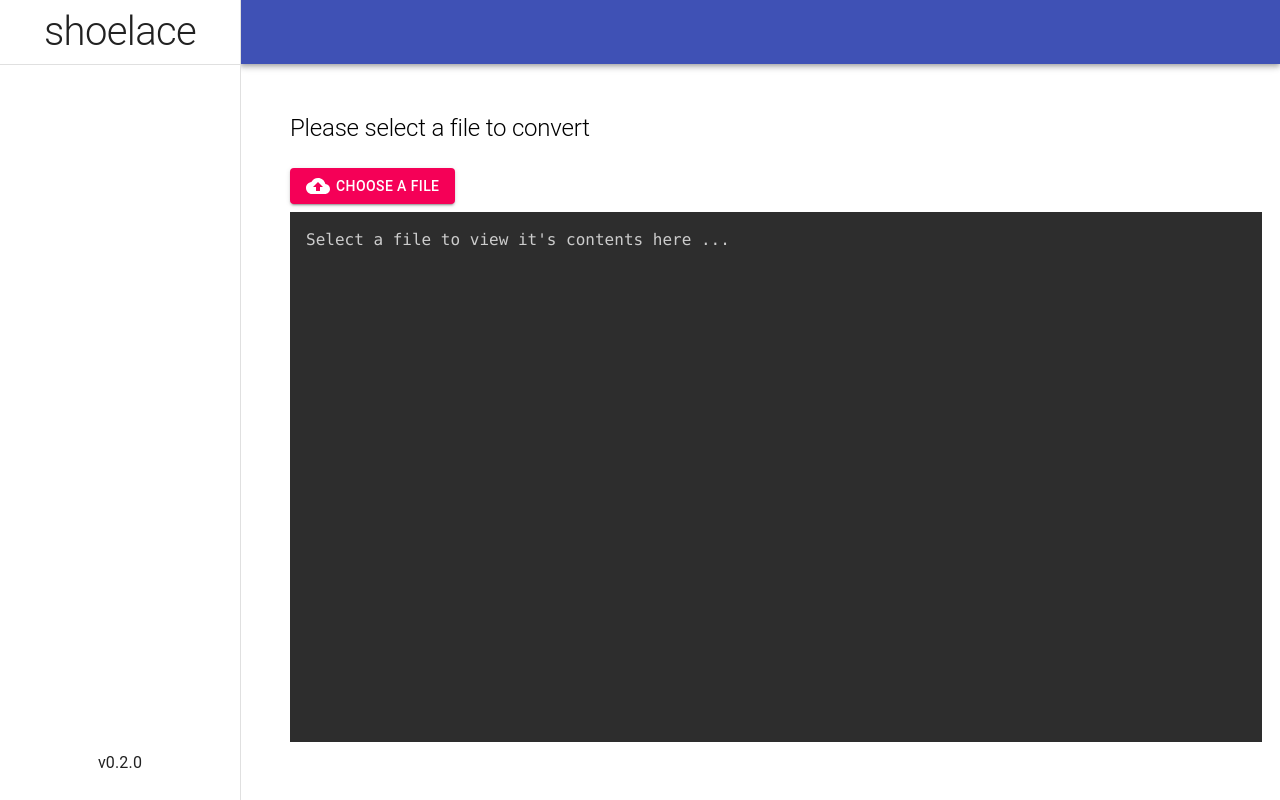
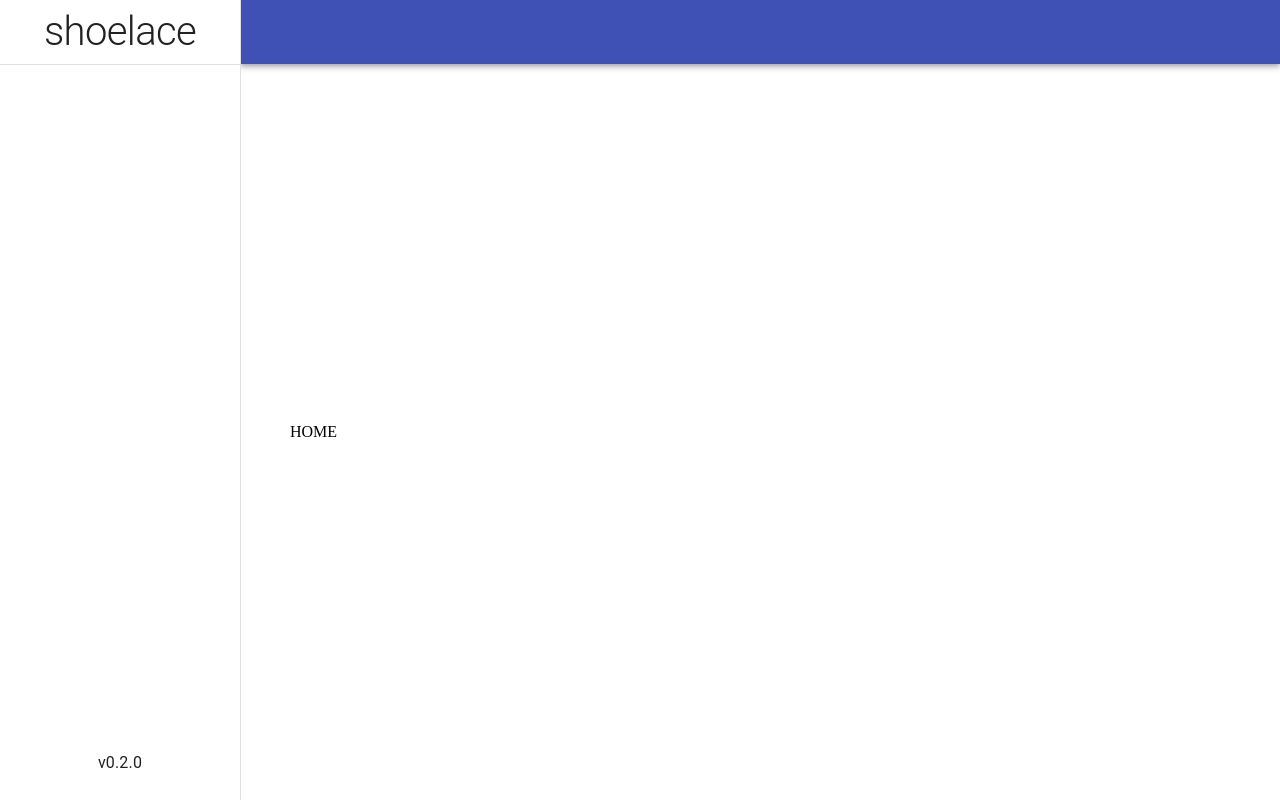
Before and after one commit to actuallyReallyAlex/shoelace, a React (Create React App) app: page / in a window 1280 px wide. Built offline with nearby package versions, Linux system fonts and the light colour scheme.

Commit message:
Home Page

```diff
--- a/src/App.js
+++ b/src/App.js
@@ -3,6 +3,7 @@ import Input from "./components/Input";
 import Output from "./components/Output";
 import styled from "styled-components";
 import Status from "./components/status";
+import Home from "./components/Home";
 
 const AppContainer = styled.div`
   align-items: flex-start;
@@ -15,15 +16,15 @@ const AppContainer = styled.div`
 
 const App = () => {
   const [output, setOutput] = useState(null);
-  const [stage, setStage] = useState("input");
+  const [stage, setStage] = useState("home");
   const [file, setFile] = useState(null);
   const [converted, setConverted] = useState(false);
   const [displayStatus, setDisplayStatus] = useState(false);
   const [type, setType] = useState(null);
 
-  return (
-    <AppContainer id="app-container">
-      {stage === "input" && (
+  const stages = {
+    home: <Home />,
+    input: (
       <Input
         converted={converted}
         file={file}
@@ -35,14 +36,19 @@ const App = () => {
         setType={setType}
         type={type}
       />
-      )}
-      {stage === "output" && (
+    ),
+    output: (
       <Output
         output={output}
         setDisplayStatus={setDisplayStatus}
         setStage={setStage}
       />
-      )}
+    )
+  };
+
+  return (
+    <AppContainer id="app-container">
+      {stages[stage]}
       <Status
         displayStatus={displayStatus}
         setDisplayStatus={setDisplayStatus}
--- /dev/null
+++ b/src/components/Home.js
@@ -0,0 +1,21 @@
+import React from "react";
+import styled from "styled-components";
+
+const Container = styled.div`
+  align-items: flex-start;
+  display: flex;
+  flex-direction: column;
+  height: 100%;
+  justify-content: center;
+  width: 100%;
+`;
+
+const Home = () => {
+  return (
+    <Container id="home-container">
+      <span>HOME</span>
+    </Container>
+  );
+};
+
+export default Home;
```
Lines whose indentation alone changed are shown as unchanged.
